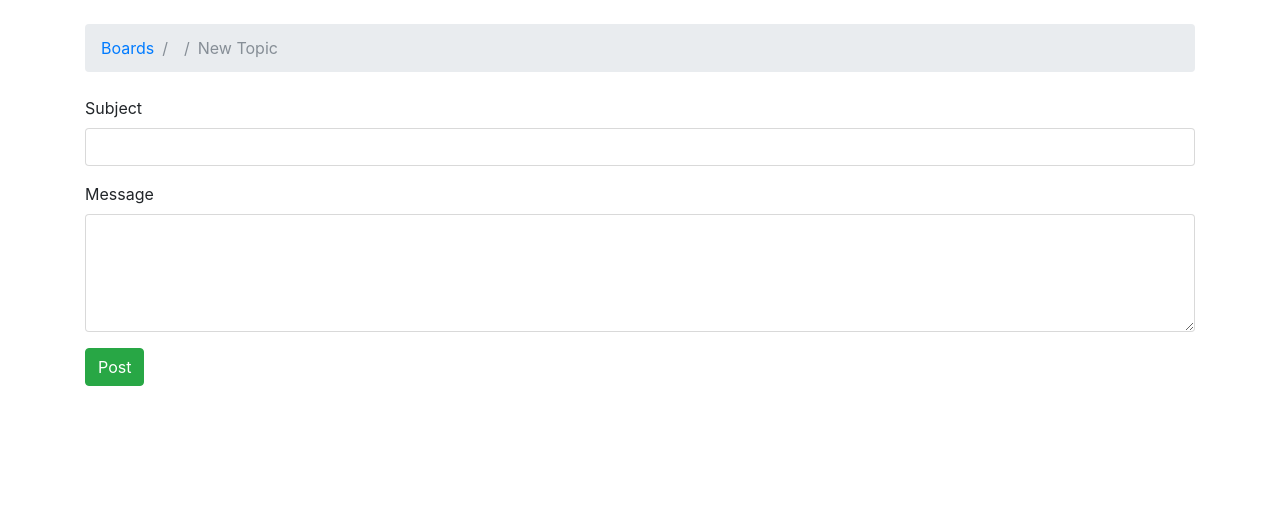
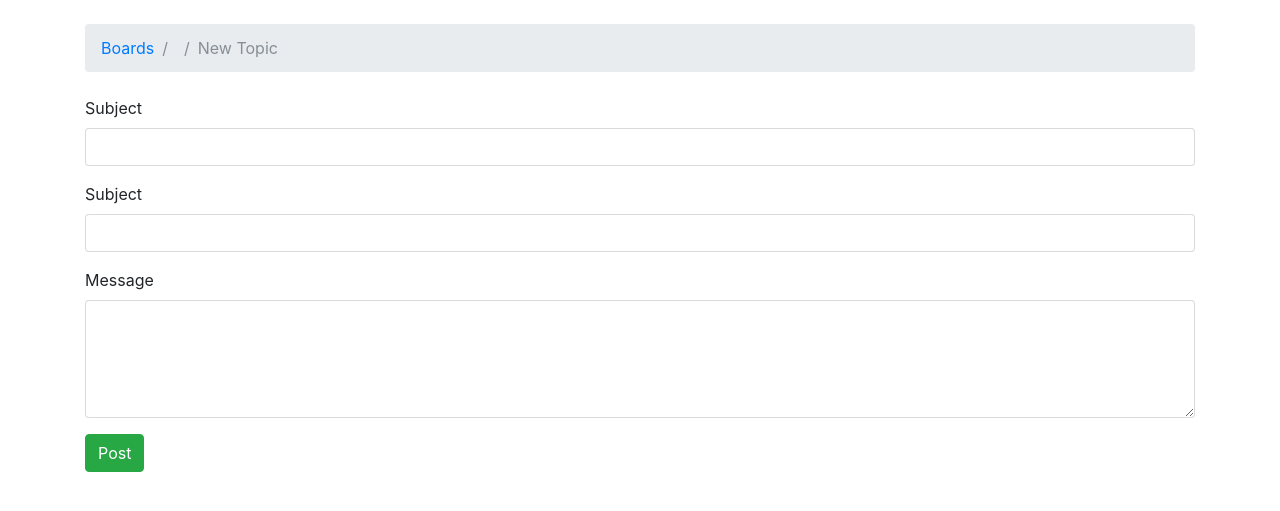
Before and after one commit to ferdian89/simple-web-board, a Django app: template templates/new_topic.html in a window 1280 px wide. Shown: the part 56-567 px from the top of the page. Run offline with Django 3.2, Linux system fonts and the light colour scheme; the template is opened without the code that fills it, so the values that code supplies are empty; some libraries are stand-ins or nearby versions.

Commit message:
added a new form

```diff
--- a/templates/new_topic.html
+++ b/templates/new_topic.html
@@ -16,6 +16,10 @@
 				<input type="text" class="form-control" id="id_subject" name="subject">
 			</div>
 			<div class="form-group">
+				<label for="id_subject">Subject</label>
+				<input type="text" class="form-control" id="id_subject" name="subject">
+			</div>
+			<div class="form-group">
 				<label for="id_message">Message</label>
 				<textarea class="form-control" id="id_message" name="message" rows="5"></textarea>
 			</div>
```
